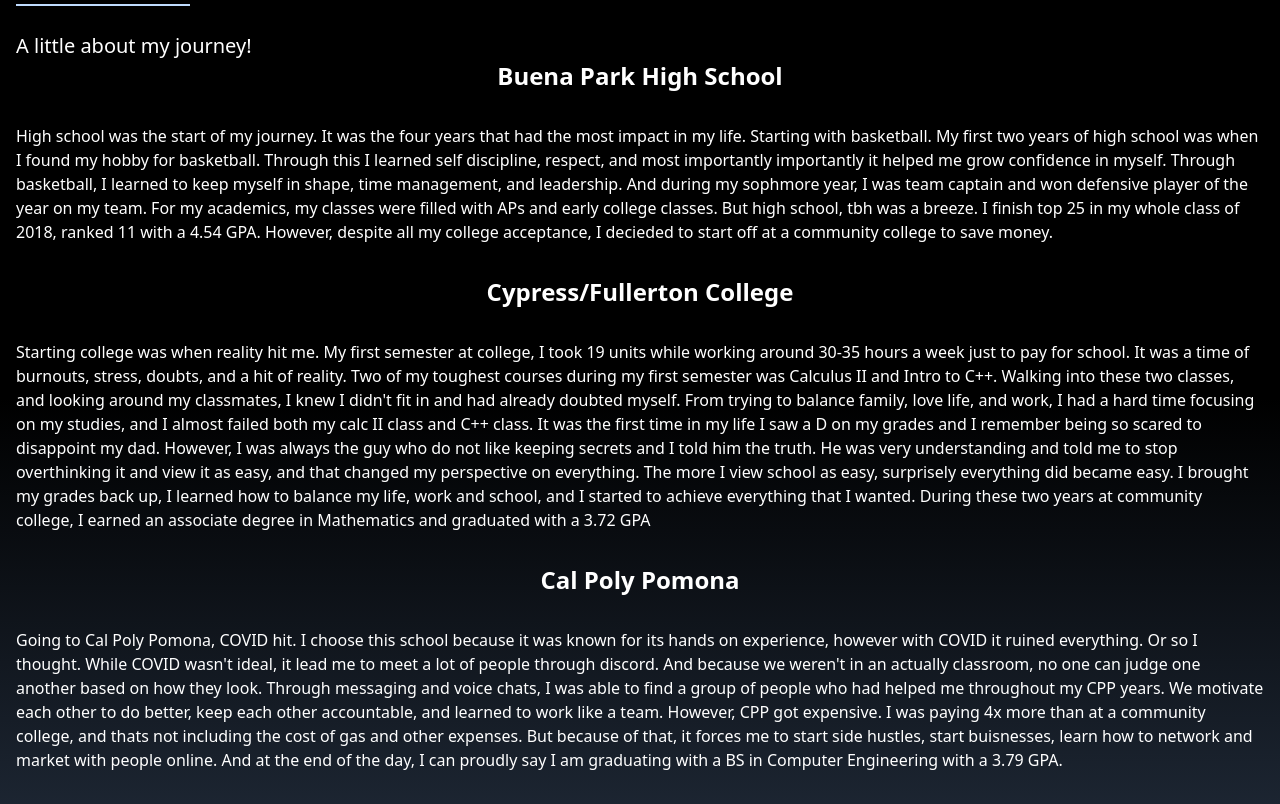
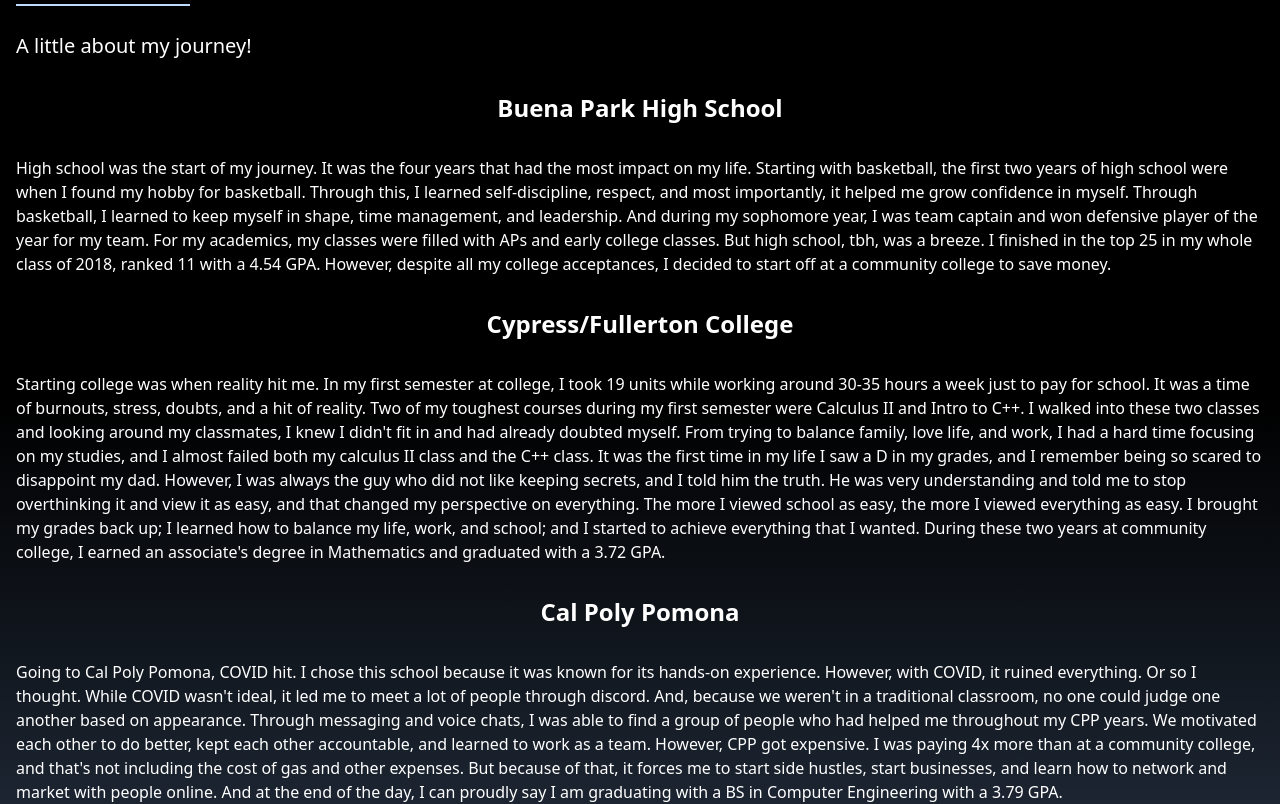
Before and after one commit to antdoan123/RSVPgradparty, a Next.js app: page /components/About in a window 1280 px wide. Shown: the part 1380-2184 px from the top of the page. Built offline with nearby package versions, Linux system fonts and the light colour scheme.

Commit message:
Fixed grammers

```diff
--- a/pages/components/About.jsx
+++ b/pages/components/About.jsx
@@ -16,30 +16,16 @@ function About() {
                 A  little about my journey!
             </div>
 
-          <div className="flex flex-col items-center justify-center pb-8 ">
+          <div className="flex flex-col items-center justify-center pt-8">
 
             <h1 className='text-2xl font-bold pb-8'>Buena Park High School</h1>
-            <p className='pb-8'>High school was the start of my journey. It was the four years that had the most impact in my life.
-            Starting with basketball. My first two years of high school was when I found my hobby for basketball. Through this I learned self discipline, respect, and most importantly importantly it helped me
-            grow confidence in myself. Through basketball, I learned to keep myself in shape, time management, and leadership. And during my sophmore year, I was team captain and won defensive player of the year on my team.
-            For my academics, my classes were filled with APs and early college classes. But high school, tbh was a breeze. I finish top 25 in my whole class of 2018, ranked 11 with a 4.54 GPA. However, despite all my college
-            acceptance, I decieded to start off at a community college to save money. </p>
+            <p className='pb-8'>High school was the start of my journey. It was the four years that had the most impact on my life. Starting with basketball, the first two years of high school were when I found my hobby for basketball. Through this, I learned self-discipline, respect, and most importantly, it helped me grow confidence in myself. Through basketball, I learned to keep myself in shape, time management, and leadership. And during my sophomore year, I was team captain and won defensive player of the year for my team. For my academics, my classes were filled with APs and early college classes. But high school, tbh, was a breeze. I finished in the top 25 in my whole class of 2018, ranked 11 with a 4.54 GPA. However, despite all my college acceptances, I decided to start off at a community college to save money. </p>
 
             <h1 className='text-2xl font-bold pb-8'>Cypress/Fullerton College</h1>
-            <p className='pb-8'>Starting college was when reality hit me. My first semester at college, I took 19 units while working around 30-35 hours a week just to pay for school.
-            It was a time of burnouts, stress, doubts, and a hit of reality. Two of my toughest courses during my first semester was Calculus II and Intro to C++. Walking into these two classes, and
-            looking around my classmates, I knew I didn&apos;t fit in and had already doubted myself. From trying to balance family, love life, and work, I had a hard time focusing on my studies,
-            and I almost failed both my calc II class and C++ class. It was the first time in my life I saw a D on my grades and I remember being so scared to disappoint my dad. However, I was
-            always the guy who do not like keeping secrets and I told him the truth. He was very understanding and told me to stop overthinking it and view it as easy, and that changed my perspective on
-            everything. The more I view school as easy, surprisely everything did became easy. I brought my grades back up, I learned how to balance my life, work and school, and I started to achieve everything that
-            I wanted. During these two years at community college, I earned an associate degree in Mathematics and graduated with a 3.72 GPA</p>
+            <p className='pb-8'>Starting college was when reality hit me. In my first semester at college, I took 19 units while working around 30-35 hours a week just to pay for school. It was a time of burnouts, stress, doubts, and a hit of reality. Two of my toughest courses during my first semester were Calculus II and Intro to C++. I walked into these two classes and looking around my classmates, I knew I didn&apos;t fit in and had already doubted myself. From trying to balance family, love life, and work, I had a hard time focusing on my studies, and I almost failed both my calculus II class and the C++ class. It was the first time in my life I saw a D in my grades, and I remember being so scared to disappoint my dad. However, I was always the guy who did not like keeping secrets, and I told him the truth. He was very understanding and told me to stop overthinking it and view it as easy, and that changed my perspective on everything. The more I viewed school as easy, the more I viewed everything as easy. I brought my grades back up; I learned how to balance my life, work, and school; and I started to achieve everything that I wanted. During these two years at community college, I earned an associate's degree in Mathematics and graduated with a 3.72 GPA.</p>
 
             <h1 className='text-2xl font-bold pb-8'>Cal Poly Pomona</h1>
-            <p className='pb-8'>Going to Cal Poly Pomona, COVID hit. I choose this school because it was known for its hands on experience, however with COVID it ruined everything. Or so I thought.
-            While COVID wasn&apos;t ideal, it lead me to meet a lot of people through discord. And because we weren&apos;t in an actually classroom, no one can judge one another based on how they look. Through
-            messaging and voice chats, I was able to find a group of people who had helped me throughout my CPP years. We motivate each other to do better, keep each other accountable, and learned to work
-            like a team. However, CPP got expensive. I was paying 4x more than at a community college, and thats not including the cost of gas and other expenses. But because of that, it forces me to start side
-            hustles, start buisnesses, learn how to network and market with people online. And at the end of the day, I can proudly say I am graduating with a BS in Computer Engineering with a 3.79 GPA.</p>
+            <p className='pb-8'>Going to Cal Poly Pomona, COVID hit. I chose this school because it was known for its hands-on experience. However, with COVID, it ruined everything. Or so I thought. While COVID wasn&apos;t ideal, it led me to meet a lot of people through discord. And, because we weren&apos;t in a traditional classroom, no one could judge one another based on appearance. Through messaging and voice chats, I was able to find a group of people who had helped me throughout my CPP years. We motivated each other to do better, kept each other accountable, and learned to work as a team. However, CPP got expensive. I was paying 4x more than at a community college, and that&apos;s not including the cost of gas and other expenses. But because of that, it forces me to start side hustles, start businesses, and learn how to network and market with people online. And at the end of the day, I can proudly say I am graduating with a BS in Computer Engineering with a 3.79 GPA.</p>
             </div>
 
         </div>
```
